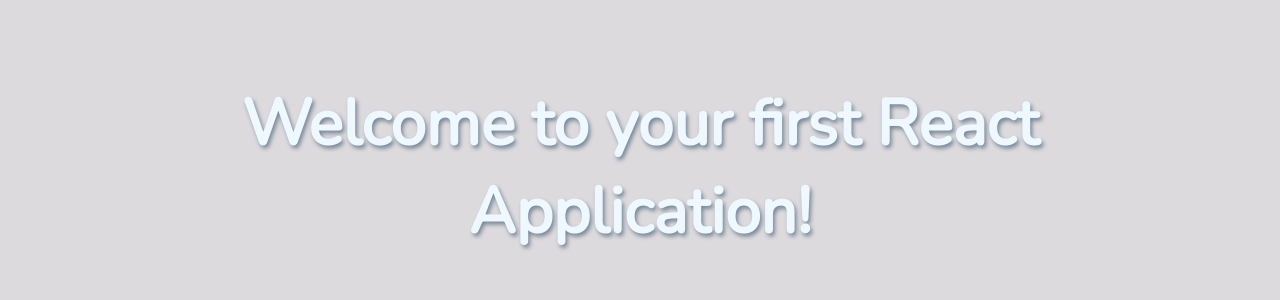
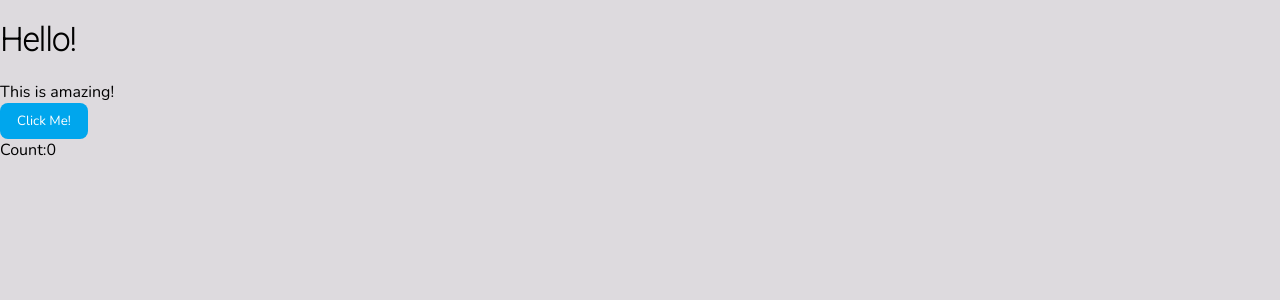
Before and after one commit to Clonchmr/Honey-rae-repairs, a React (Vite) app: page / in a window 1280 px wide. Shown: the top 300 px of the page. Built offline with nearby package versions, Linux system fonts and the light colour scheme.

Commit message:
Added button and onclick event

```diff
--- a/src/App.jsx
+++ b/src/App.jsx
@@ -1,3 +1,19 @@
+import { useState } from "react"
+
 export const App = () => {
-  return <div className="welcome">Welcome to your first React Application!</div>
+
+  const [count, setCount] = useState(0)
+
+  const handleBtnClick = () => {
+    setCount(count + 1)
+  }
+
+  return (
+    <>
+    <h1>Hello!</h1>
+    <div>This is amazing!</div>
+    <button className = "btn-secondary" onClick={handleBtnClick}>Click Me!</button>
+    <div>Count:{count}</div>
+    </>
+  )
 }
```
